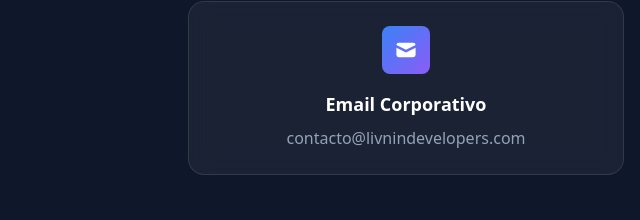
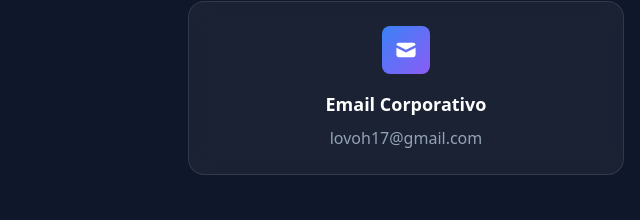
Before and after one commit to Lovoh17/Portafolio, a plain HTML site: page index.html in a window 1280 px wide. Shown: the part 5087-5307 px from the top of the page, 4-644 px from the left. Drawn offline with nearby package versions, Linux system fonts and the light colour scheme.

Commit message:
Update index.html

```diff
--- a/index.html
+++ b/index.html
@@ -249,7 +249,7 @@
                         </svg>
                     </div>
                     <h3 class="text-lg font-bold mb-2">Email Corporativo</h3>
-                    <p class="text-slate-400">contacto@livnindevelopers.com</p>
+                    <p class="text-slate-400">lovoh17@gmail.com</p>
                 </div>
 
                 <div class="glassmorphism p-6 rounded-2xl">
```
